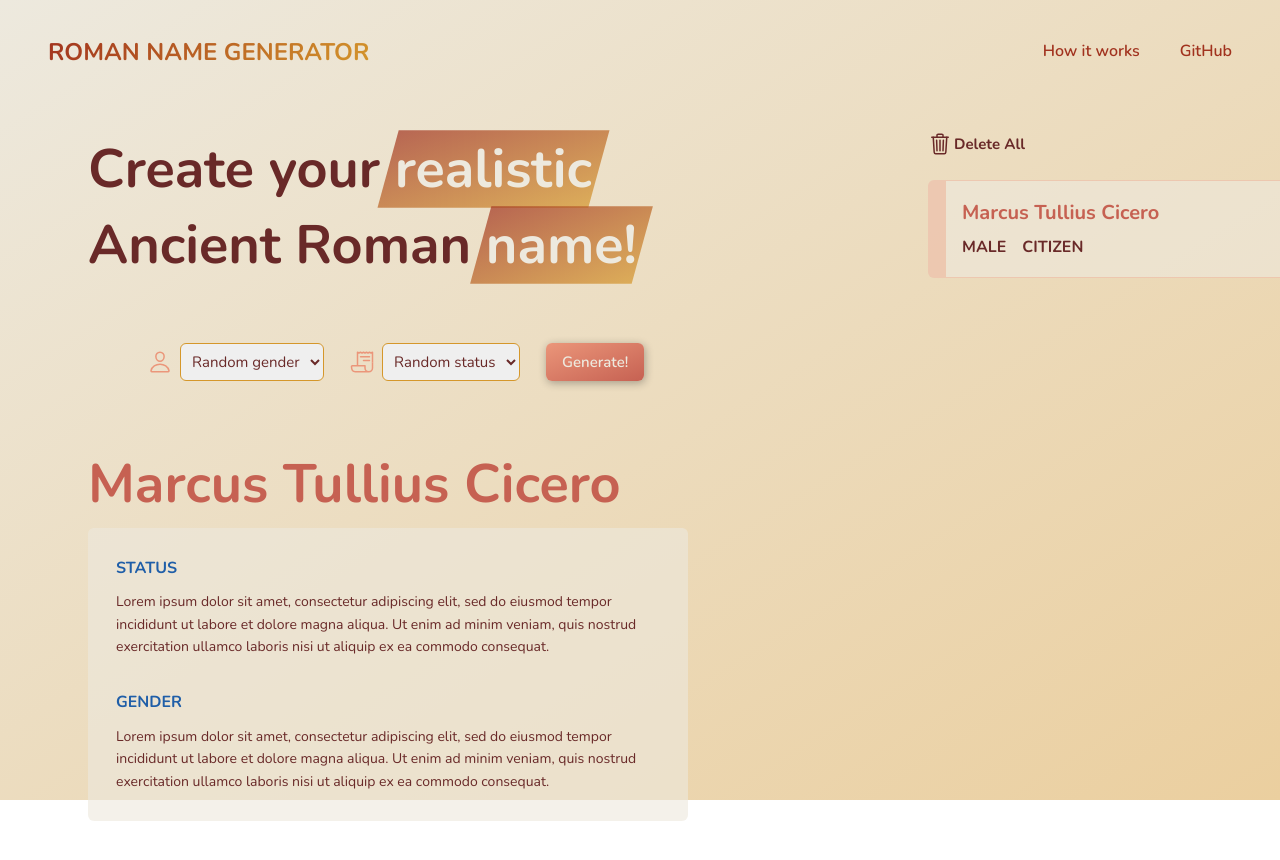
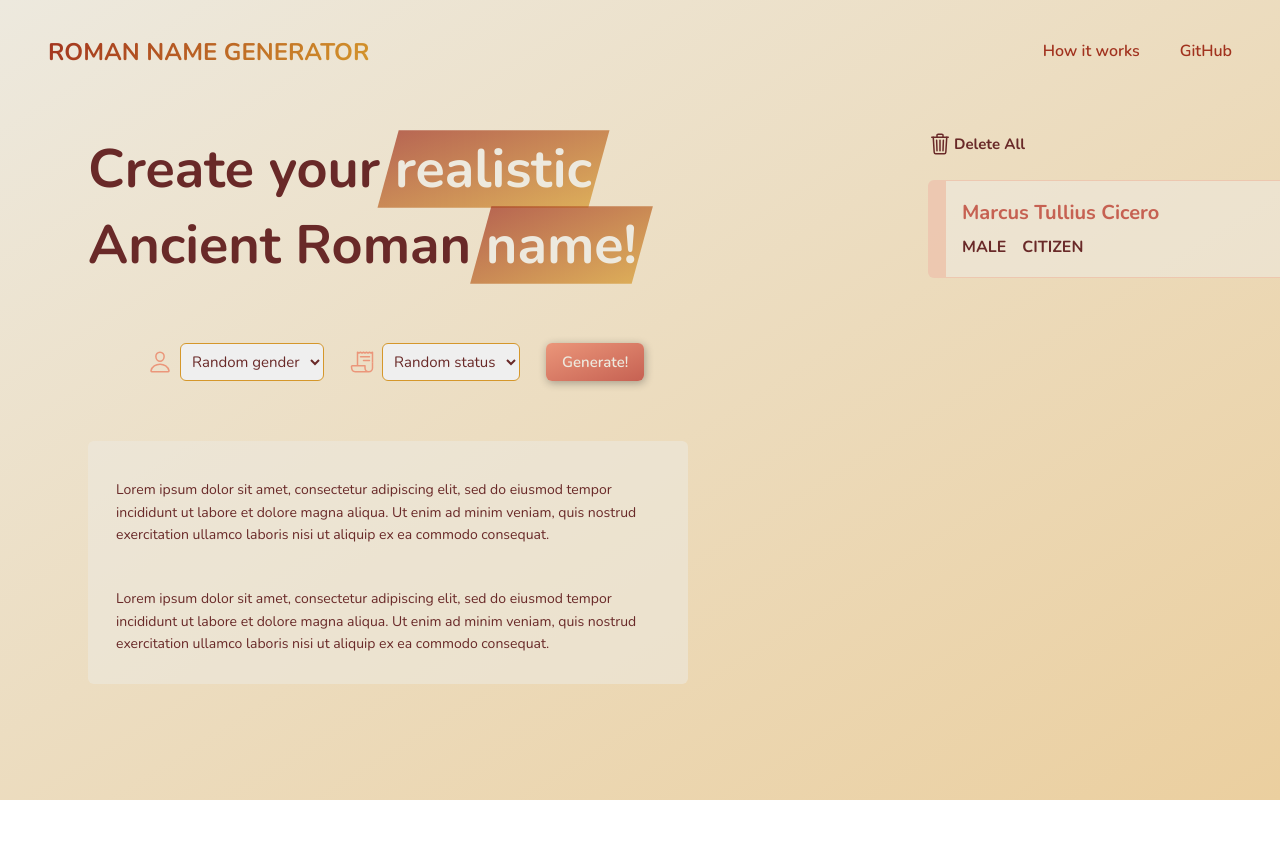
Before and after one commit to erianiel/roman-name-generator-react, a React (Vite) app: page / in a window 1280 px wide. Shown: the top 860 px of the page. After the commit the page ends 800 px from the top, so only its background shows below. Built offline with nearby package versions, Linux system fonts and the light colour scheme.

Commit message:
feat: create name context

```diff
--- a/src/App.jsx
+++ b/src/App.jsx
@@ -1,14 +1,17 @@
 import { BrowserRouter, Routes, Route } from "react-router-dom";
 import Homepage from "./pages/Homepage";
 import Howitworks from "./pages/Howitworks";
+import { NamesProvider } from "./contexts/NamesContext";
 
 function App() {
   return (
     <BrowserRouter>
-      <Routes>
-        <Route index element={<Homepage />} />
-        <Route path="howitworks" element={<Howitworks />} />
-      </Routes>
+      <NamesProvider>
+        <Routes>
+          <Route index element={<Homepage />} />
+          <Route path="howitworks" element={<Howitworks />} />
+        </Routes>
+      </NamesProvider>
     </BrowserRouter>
   );
 }
--- a/src/components/FormGen.jsx
+++ b/src/components/FormGen.jsx
@@ -1,27 +1,40 @@
 import { IoPersonOutline, IoReceiptOutline } from "react-icons/io5";
+import { generateFullName } from "roman-name-generator";
+import { useNames } from "../contexts/NamesContext";
 import Button from "./Button.jsx";
 import styles from "./FormGen.module.css";
 
 function FormGen() {
+  const { dispatch } = useNames();
+
+  function handleSubmit(e) {
+    e.preventDefault();
+    const gender = e.target.gender.value;
+    const status = e.target.status.value;
+    const fullName = generateFullName(gender, status);
+
+    dispatch({ type: "fullName/created", payload: fullName });
+  }
+
   return (
-    <form className={styles.form}>
+    <form className={styles.form} onSubmit={handleSubmit}>
       <div>
         <IoPersonOutline size="2.4rem" color="#eb967a" />
 
-        <select>
-          <option>Random gender</option>
-          <option>Female</option>
-          <option>Male</option>
+        <select name="gender">
+          <option value="any">Random gender</option>
+          <option value="female">Female</option>
+          <option value="male">Male</option>
         </select>
       </div>
 
       <div>
         <IoReceiptOutline size="2.4rem" color="#eb967a" />
-        <select>
-          <option>Random status</option>
-          <option>Citizen</option>
-          <option>Libertus</option>
-          <option>Slave</option>
+        <select name="status">
+          <option value="any">Random status</option>
+          <option value="citizen">Citizen</option>
+          <option value="libertus">Libertus</option>
+          <option value="slave">Slave</option>
         </select>
       </div>
 
--- a/src/components/NameContent.jsx
+++ b/src/components/NameContent.jsx
@@ -1,12 +1,14 @@
+import { useNames } from "../contexts/NamesContext.jsx";
 import styles from "./NameContent.module.css";
 
 function NameInfo() {
+  const { fullName, gender, status } = useNames();
   return (
     <div className={styles.container}>
-      <h3>Marcus Tullius Cicero</h3>
+      <h3>{fullName}</h3>
       <div className={styles.contentBox}>
         <div>
-          <h2>Status</h2>
+          <h2>{status}</h2>
           <p>
             Lorem ipsum dolor sit amet, consectetur adipiscing elit, sed do
             eiusmod tempor incididunt ut labore et dolore magna aliqua. Ut enim
@@ -15,7 +17,7 @@ function NameInfo() {
           </p>
         </div>
         <div>
-          <h2>Gender</h2>
+          <h2>{gender}</h2>
           <p>
             Lorem ipsum dolor sit amet, consectetur adipiscing elit, sed do
             eiusmod tempor incididunt ut labore et dolore magna aliqua. Ut enim
--- /dev/null
+++ b/src/contexts/NamesContext.jsx
@@ -0,0 +1,43 @@
+import { createContext, useContext, useReducer } from "react";
+
+const NamesContext = createContext();
+
+const initialState = {
+  fullName: "",
+  gender: "",
+  status: "",
+};
+
+function reducer(state, action) {
+  switch (action.type) {
+    case "fullName/created":
+      return {
+        ...state,
+        fullName: action.payload.fullName,
+        gender: action.payload.gender,
+        status: action.payload.status,
+      };
+  }
+}
+
+function NamesProvider({ children }) {
+  const [{ fullName, gender, status }, dispatch] = useReducer(
+    reducer,
+    initialState
+  );
+
+  return (
+    <NamesContext.Provider value={{ fullName, gender, status, dispatch }}>
+      {children}
+    </NamesContext.Provider>
+  );
+}
+
+function useNames() {
+  const context = useContext(NamesContext);
+  if (context === undefined)
+    throw new Error("NamesContext was used outside the NamesProvider");
+  return context;
+}
+
+export { NamesProvider, useNames };
```
